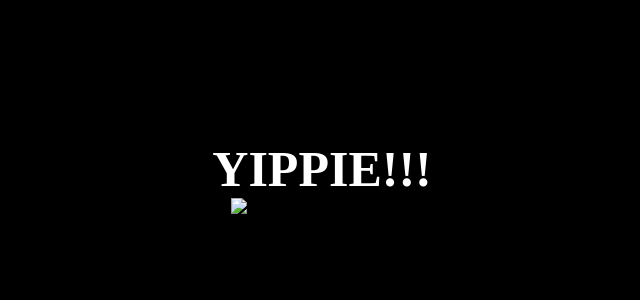
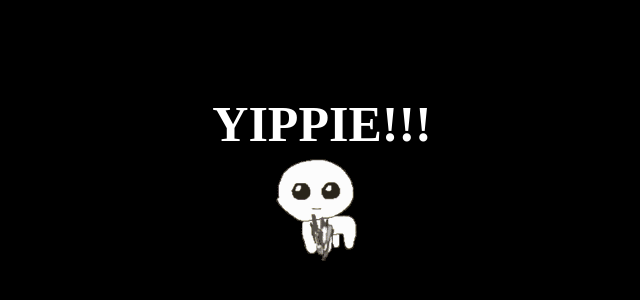
Before and after one commit to coffeege/silly, a plain HTML site: page yes.html in a window 1280 px wide. Shown: the part 240-540 px from the top of the page, without its empty margins (318-958 px from the left). Drawn offline with Linux system fonts and the light colour scheme.

Commit message:
Update yes.html

```diff
--- a/yes.html
+++ b/yes.html
@@ -10,7 +10,7 @@
                 <h1 class = "header_text">YIPPIE!!!</h1>
             </div>
             <div class="gif_container">
-                <img src="assets/yippee-tbh-creature.gif" alt="Cute animated illustration">
+                <img src="yippee-tbh-creature.gif" alt="Cute animated illustration">
             </div>
         </div>
 
```
